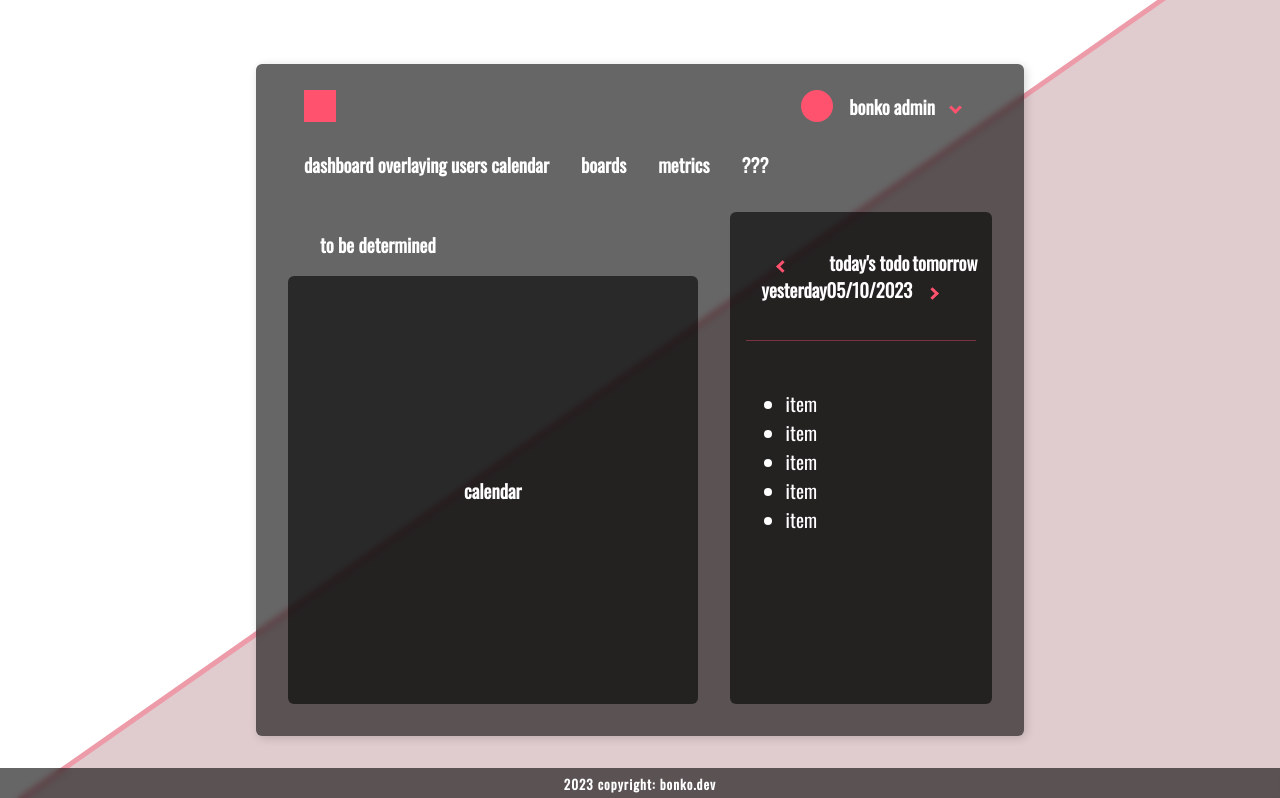
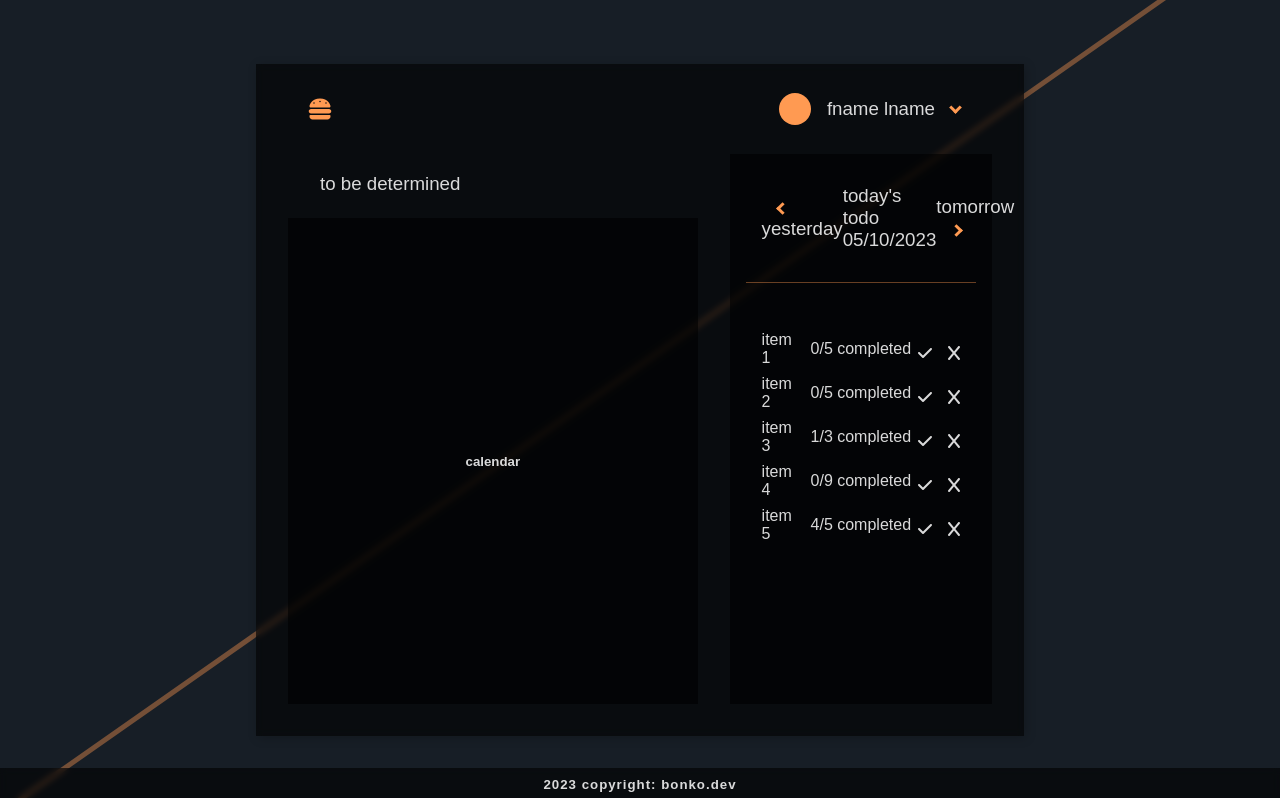
Before and after one commit to RoyStorey/task-tracker, a React (Create React App) app: page / in a window 1280 px wide. Shown: the top 798 px of the page. Built offline with nearby package versions, Linux system fonts and the light colour scheme.

Commit message:
Hamburger and styling

```diff
--- a/package.json
+++ b/package.json
@@ -3,6 +3,9 @@
   "version": "0.1.0",
   "private": true,
   "dependencies": {
+    "@fortawesome/fontawesome-svg-core": "^6.4.0",
+    "@fortawesome/free-solid-svg-icons": "^6.4.0",
+    "@fortawesome/react-fontawesome": "^0.2.0",
     "@testing-library/jest-dom": "^5.16.5",
     "@testing-library/react": "^13.4.0",
     "@testing-library/user-event": "^13.5.0",
--- a/src/components/home.js
+++ b/src/components/home.js
@@ -1,6 +1,10 @@
 import React from "react";
 import Footer from "../functional-components/footer";
 import "../css/home.css"
+import "../css/hamburger.css"
+import toggleHamburgerMenu from "../functions/toggle-hamburger-menu";
+import { FontAwesomeIcon } from '@fortawesome/react-fontawesome'
+import { faHamburger, faCheck, faX, faCoffee, faLineChart, faChessBoard, faDashboard } from '@fortawesome/free-solid-svg-icons'
 // import BonkoImage from "../media/bonko.png";
 
 class Home extends React.Component {
@@ -15,20 +19,14 @@ class Home extends React.Component {
         <div className="home-body-container">
           <div className="home-content-container">
             <div className="header-container home-account-menu-header">
-              <div id="hamburger-icon"></div>
+              <div className="hamburger-icon-container">
+                <FontAwesomeIcon icon={faHamburger} onClick={toggleHamburgerMenu} className="hamburger-icon interactable" />
+              </div>
               <div className="home-account-container">
                 <div className="home-account-icon-container"></div>
-                <div className="home-account-name-container">
-                  <h3>bonko admin<i className="arrow down"></i></h3>
+                <div className="home-account-name-container interactable">
+                  <h3>fname lname<i className="arrow down"></i></h3>
                 </div>
-              </div>
-            </div>
-            <div className="header-container">
-              <div className="home-menu-options-container">
-                <h3>Dashboard Overlaying Users Calendar</h3>
-                <h3>Boards</h3>
-                <h3>Metrics</h3>
-                <h3>???</h3>
               </div>
             </div>
             <div className="home-panel-container">
@@ -38,33 +36,91 @@ class Home extends React.Component {
                 </div>
                 <div className="home-calendar-container">
                   <div className="home-calendar">
-                    <h3>calendar</h3>
+                    <h5>calendar</h5>
                   </div>
                 </div>
               </div>
               <div className="home-panel">
                 <div className="home-to-do-container">
                   <div className="home-to-do-header">
-                    <h3><i className="arrow left"></i>yesterday</h3>
-                    <div className="home-to-do-header-text-container">
+                    <h3 className="interactable"><i className="arrow left"></i>yesterday</h3>
+                    <div className="home-to-do-header-text-container interactable">
                       <h3>Today's todo</h3>
                       <h3>05/10/2023</h3>
                     </div>
-                    <h3>tomorrow<i className="arrow right"></i></h3>
+                    <h3 className="interactable">tomorrow<i className="arrow right"></i></h3>
                   </div>
                   <div className="home-to-do-body">
                     <div className="home-to-do-list-container">
                       <ul>
-                        <li>item</li>
-                        <li>item</li>
-                        <li>item</li>
-                        <li>item</li>
-                        <li>item</li>
+                        <div className="home-to-do-list-item-container">
+                          <li className="home-to-do-list-item-name interactable">item 1</li>
+                          <li> 0/5 completed</li>
+                          <div className="home-to-do-list-item-checkbox-container">
+                            <FontAwesomeIcon icon={faCheck} className="list-item-check-icon" />
+                            <FontAwesomeIcon icon={faX} className="list-item-x-icon" />
+                          </div>
+                        </div>
+                        <div className="home-to-do-list-item-container">
+                          <li className="home-to-do-list-item-name interactable">item 2</li>
+                          <li>0/5 completed</li>
+                          <div className="home-to-do-list-item-checkbox-container">
+                            <FontAwesomeIcon icon={faCheck} className="list-item-check-icon" />
+                            <FontAwesomeIcon icon={faX} className="list-item-x-icon" />
+                          </div>
+                        </div>
+                        <div className="home-to-do-list-item-container">
+                          <li className="home-to-do-list-item-name interactable">item 3</li>
+                          <li>1/3 completed</li>
+                          <div className="home-to-do-list-item-checkbox-container">
+                            <FontAwesomeIcon icon={faCheck} className="list-item-check-icon" />
+                            <FontAwesomeIcon icon={faX} className="list-item-x-icon" />
+                          </div>
+                        </div>
+                        <div className="home-to-do-list-item-container">
+                          <li className="home-to-do-list-item-name interactable">item 4</li>
+                          <li>0/9 completed</li>
+                          <div className="home-to-do-list-item-checkbox-container">
+                            <FontAwesomeIcon icon={faCheck} className="list-item-check-icon" />
+                            <FontAwesomeIcon icon={faX} className="list-item-x-icon" />
+                          </div>
+                        </div>
+                        <div className="home-to-do-list-item-container">
+                          <li className="home-to-do-list-item-name interactable">item 5</li>
+                          <li>4/5 completed</li>
+                          <div className="home-to-do-list-item-checkbox-container">
+                            <FontAwesomeIcon icon={faCheck} className="list-item-check-icon" />
+                            <FontAwesomeIcon icon={faX} className="list-item-x-icon" />
+                          </div>
+                        </div>
                       </ul>
                     </div>
                   </div>
                 </div>
               </div>
+            </div>
+          </div>
+        </div>
+        <div className="hamburger-menu-container" id="hamburger-menu-container">
+          <div className="hamburger-menu-header-container">
+            <h1>hi fname</h1>
+          </div>
+          <div className="hamburger-menu-body-container">
+            <div className="hamburger-menu-body-item">
+              <FontAwesomeIcon icon={faDashboard} />
+              <h3 className="interactable">dashboard overlaying users calendar</h3>
+            </div>
+            <div className="hamburger-menu-body-item">
+              <FontAwesomeIcon icon={faChessBoard} />
+              <h3 className="interactable">boards</h3>
+            </div>
+            <div className="hamburger-menu-body-item">
+              <FontAwesomeIcon icon={faLineChart} />
+              <h3 className="interactable">metrics</h3>
+            </div>
+            <div className="hamburger-menu-body-item">
+              <FontAwesomeIcon icon={faCoffee} />
+              <h3 className="interactable">???</h3>
             </div>
           </div>
         </div>
--- /dev/null
+++ b/src/css/hamburger.css
@@ -0,0 +1,48 @@
+.hamburger-menu-container {
+  position: absolute;
+  top: 4rem;
+  left: -15rem;
+  background-color: var(--low-opacity-background);
+  /* border-radius: 0px 6px 6px 0px; */
+  height: calc(100vh - 8rem);
+  width: 15rem;
+  z-index: 3;
+  padding-right: 1rem;
+  box-sizing: border-box;
+  transition-duration: .25s;
+}
+
+.hamburger-active {
+  left: 0px;
+  transition-duration: .25s;
+}
+
+.hamburger-menu-header-container {
+  height: 8rem;
+  border-bottom: var(--border);
+  display: flex;
+  justify-content: center;
+  align-items: center;
+  margin: 0px;
+}
+
+.hamburger-menu-body-container {
+  padding: 1rem;
+  display: flex;
+  flex: 1;
+  flex-direction: column;
+  text-align: left;
+  border-bottom: var(--border);
+}
+
+.hamburger-menu-body-item {
+  display: flex;
+  flex-direction: row;
+  gap: 1rem;
+  /* justify-content: space-around; */
+  align-items: center;
+}
+
+.hamburger-menu-body-item h3 {
+  font-weight: 400;
+}
--- a/src/css/home.css
+++ b/src/css/home.css
@@ -9,9 +9,9 @@
 }
 
 .home-content-container {
-  box-shadow: 2px 2px 10px rgba(0, 0, 0, 0.164);
+  box-shadow: 2px 2px 10px rgba(0, 0, 0, 0.2);
   background-color: var(--low-opacity-background);
-  border-radius: 6px;
+  /* border-radius: 6px; */
   display: flex;
   flex: 1;
   flex-direction: column;
@@ -56,10 +56,18 @@
   text-transform: lowercase;
 }
 
+.home-account-name-container h3:hover {
+  color: var(--bonko-dark-text);
+  cursor: pointer;
+  margin-right: 10px;
+}
+
+
 .home-menu-options-container {
   display: flex;
   flex-direction: row;
   gap: 2rem;
+  display: none;
 }
 
 .home-panel-container {
@@ -95,7 +103,7 @@
   height: 100%;
   width: 100%;
   background: var(--low-opacity-background);
-  border-radius: 6px;
+  /* border-radius: 6px; */
   display: flex;
   justify-content: center;
   align-items: center;
@@ -106,7 +114,7 @@
   height: 100%;
   /* border: var(--border); */
   background: var(--low-opacity-background);
-  border-radius: 6px;
+  /* border-radius: 6px; */
   display: flex;
   flex-direction: column;
 }
@@ -132,7 +140,9 @@
 
 .home-to-do-header-text-container h3 {
   margin: 0px;
+  font-weight: 400;
 }
+
 
 .home-to-do-body {
   width: 100%;
@@ -151,14 +161,67 @@
 }
 
 .home-to-do-list-container ul li {
-  font-size: 1.2rem;
+  padding-bottom: .5rem;
+  font-size: 1rem;
+}
+
+.home-to-do-list-container ul {
+  padding: 0 1rem;
+}
+
+.home-to-do-list-item-container {
+  display: flex;
+  flex-direction: row;
+  justify-content: space-between;
+  align-items: center;
+}
+
+.home-to-do-list-item-name {
+  width: 20%;
+  transition-duration: .25s;
+}
+
+.home-to-do-list-item-name:hover {
+  padding-left: .5rem;
+  transition-duration: .25s;
+}
+
+.home-to-do-list-item-checkbox-container {
+  gap: 1rem;
+  display: flex;
+  flex-direction: row;
+  justify-content: flex-end;
+  width: 20%;
+}
+
+.list-item-check-icon:hover {
+  color: rgb(54, 211, 54);
+  cursor: pointer;
+}
+
+.list-item-x-icon:hover {
+  color: rgb(197, 77, 77);
+  cursor: pointer;
 }
 
 
 
 
-#hamburger-icon {
+.hamburger-icon-container {
   width: 2rem;
   height: 2rem;
-  background: var(--bonko-primary);
+  display: flex;
+  justify-content: center;
+  align-items: center;
+  /* background: var(--bonko-primary); */
 }
+
+.hamburger-icon {
+  color: var(--bonko-primary);
+  font-size: 1.5rem
+}
+
+.hamburger-icon:hover {
+  cursor: pointer;
+  color: var(--bonko-primary-dark);
+}
--- a/src/css/login.css
+++ b/src/css/login.css
@@ -41,8 +41,7 @@
   font-size: 3rem;
 }
 
-.login-bonko-menu-container h1:hover,
-h3:hover {
+.login-bonko-menu-container>h3:hover {
   cursor: pointer;
   color: var(--bonko-primary);
   margin-right: 0.5rem;
@@ -51,8 +50,17 @@ h3:hover {
   color: var(--bonko-dark-text);
 }
 
-.login-bonko-menu-container h1:not(:hover),
-h3:not(:hover) {
+.login-bonko-menu-container>h1:hover {
+  cursor: pointer;
+  color: var(--bonko-primary);
+  margin-right: 0.5rem;
+  transition-duration: 0.5s;
+  text-shadow: 0.5rem 1px rgba(0, 0, 0, 0.05);
+  color: var(--bonko-dark-text);
+}
+
+.login-bonko-menu-container h1,
+h3 {
   transition-duration: 0.5s;
 }
 
--- a/src/css/style.css
+++ b/src/css/style.css
@@ -1,14 +1,14 @@
 :root {
 
-  --primary-hue-rotate: 350deg;
+  --primary-hue-rotate: 25deg;
   --bonko-primary-key: var(--primary-hue-rotate), 100%;
 
-  --bonko-background: hsl(0, 0%, 100%);
+  --bonko-background: hsl(212, 25%, 12%);
 
   --bonko-primary: hsl(var(--bonko-primary-key), 66%);
   --bonko-primary-dark: hsl(var(--bonko-primary-key), 55%);
   --bonko-primary-darker: hsl(var(--bonko-primary-key), 44%);
-  --bonko-text: hsl(var(--bonko-primary-key), 100%);
+  --bonko-text: hsl(var(--bonko-primary-key), 100%, .85);
   --bonko-dark-text: hsl(var(--bonko-primary-key), 60%);
   --bonko-login-text: hsl(var(--bonko-primary-key), 66%);
   --bonko-background-div: hsl(var(--bonko-primary-key), 20%, .2);
@@ -21,10 +21,14 @@
 body {
   background: var(--bonko-background);
   margin: 0px;
-  font-family: Oswald;
+  font-family: 'Source Sans Pro', sans-serif;
   text-transform: lowercase;
   color: var(--bonko-text);
   overflow: hidden;
+}
+
+body h3 {
+  font-weight: 400;
 }
 
 .header-container {
@@ -39,7 +43,7 @@ body {
   position: absolute;
   /* opacity: 0.1; */
   border: 5px solid var(--bonko-border-color);
-  background-color: var(--bonko-background-div);
+  /* background-color: var(--bonko-background-div); */
   z-index: 2;
   height: 100vh;
   width: 200%;
@@ -74,6 +78,23 @@ body {
   -webkit-transform: rotate(45deg);
 }
 
+FontAwesomeIcon {
+  color: red;
+}
+
+li {
+  list-style-type: none;
+  font-size: 1rem;
+  /* padding: 0;
+  margin: 0; */
+}
+
+.interactable:hover {
+  cursor: pointer;
+  color: var(--bonko-dark-text);
+  transition-duration: .25s;
+}
+
 @keyframes bonko-float {
   0% {
     margin-top: 1rem;
--- /dev/null
+++ b/src/functions/toggle-hamburger-menu.js
@@ -0,0 +1,6 @@
+function toggleHamburgerMenu() {
+  var hamburgerMenu = document.getElementById('hamburger-menu-container')
+  hamburgerMenu.classList.toggle('hamburger-active')
+}
+
+export default toggleHamburgerMenu
```
Also changed, not shown: 1 other file (tests, documents, lock files or other folders).
